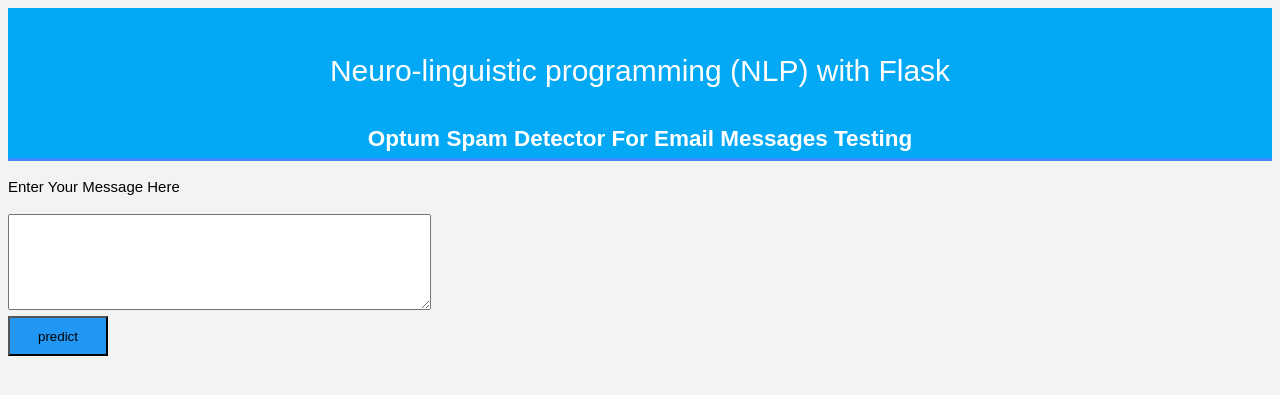
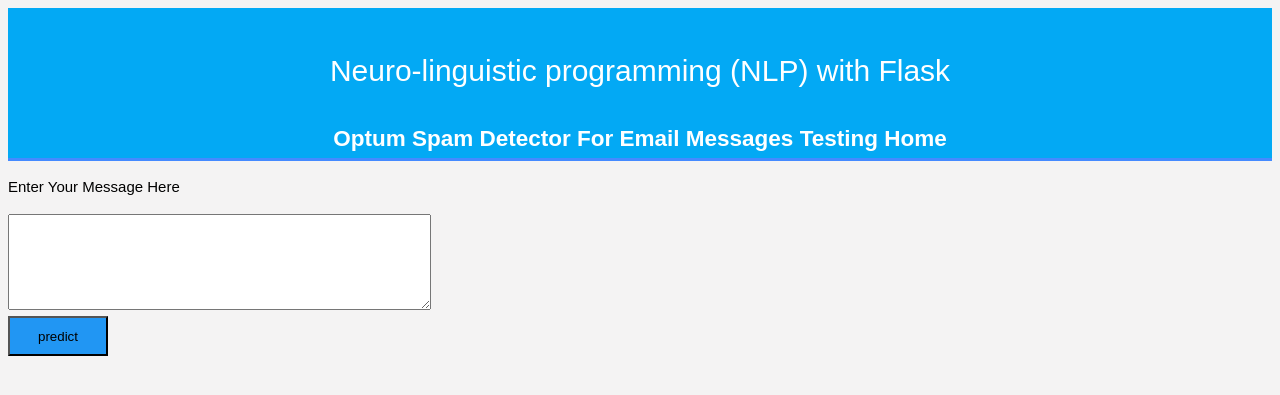
Before and after one commit to rajanipadegal/NLPModelSample, a Flask app: page / in a window 1280 px wide. Shown: the top 395 px of the page. Run offline with Flask 2, Linux system fonts and the light colour scheme; parts of the project's set-up code (start-up, migrations or seed data) failed here and were passed over.

Commit message:
text changed

```diff
--- a/templates/home.html
+++ b/templates/home.html
@@ -12,7 +12,7 @@
 		<div id="brandname">
               Neuro-linguistic programming (NLP) with Flask   </div>
 	</div>
-        <h2>Optum Spam Detector For Email Messages Testing</h2>
+        <h2>Optum Spam Detector For Email Messages Testing Home</h2>
 	</header>
 
 	<div class="ml-container">
```
